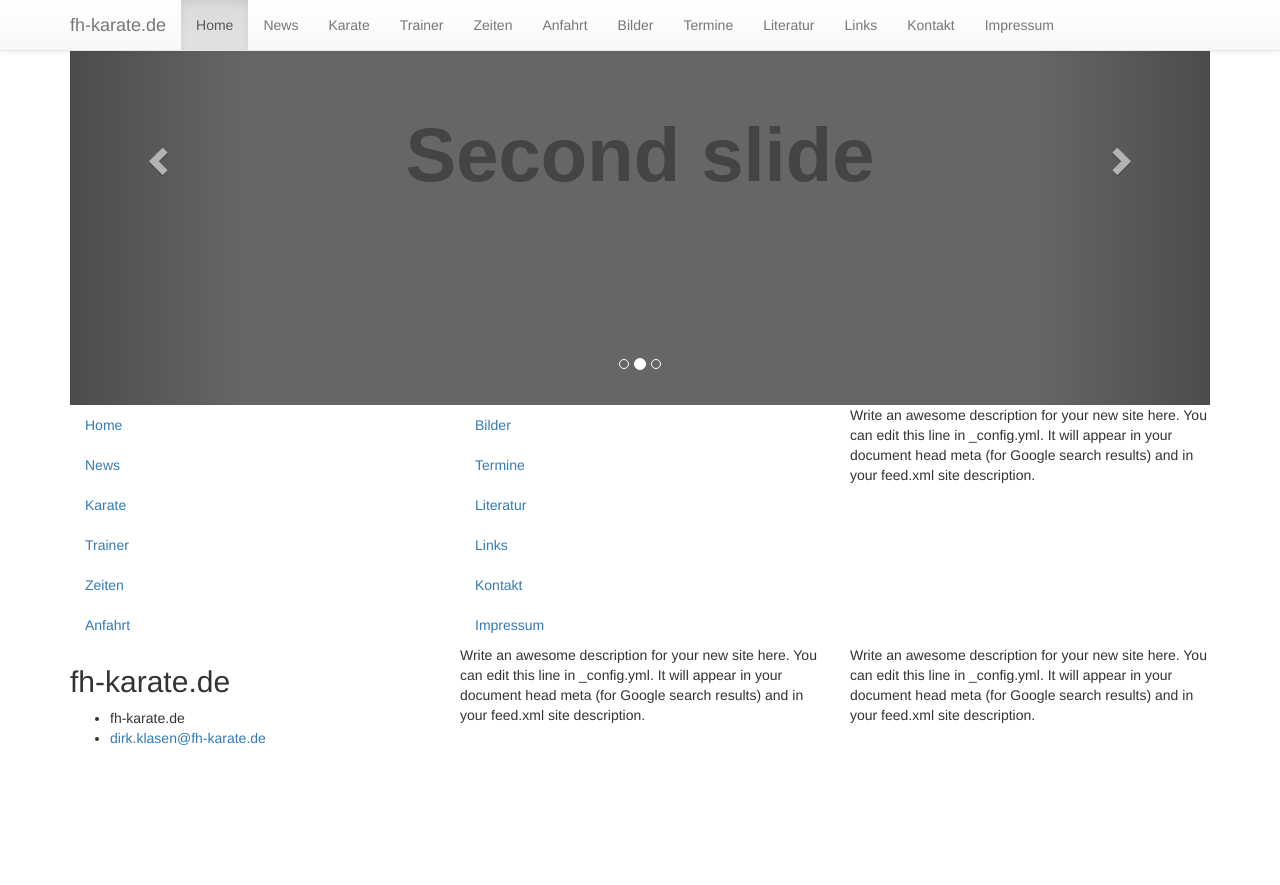
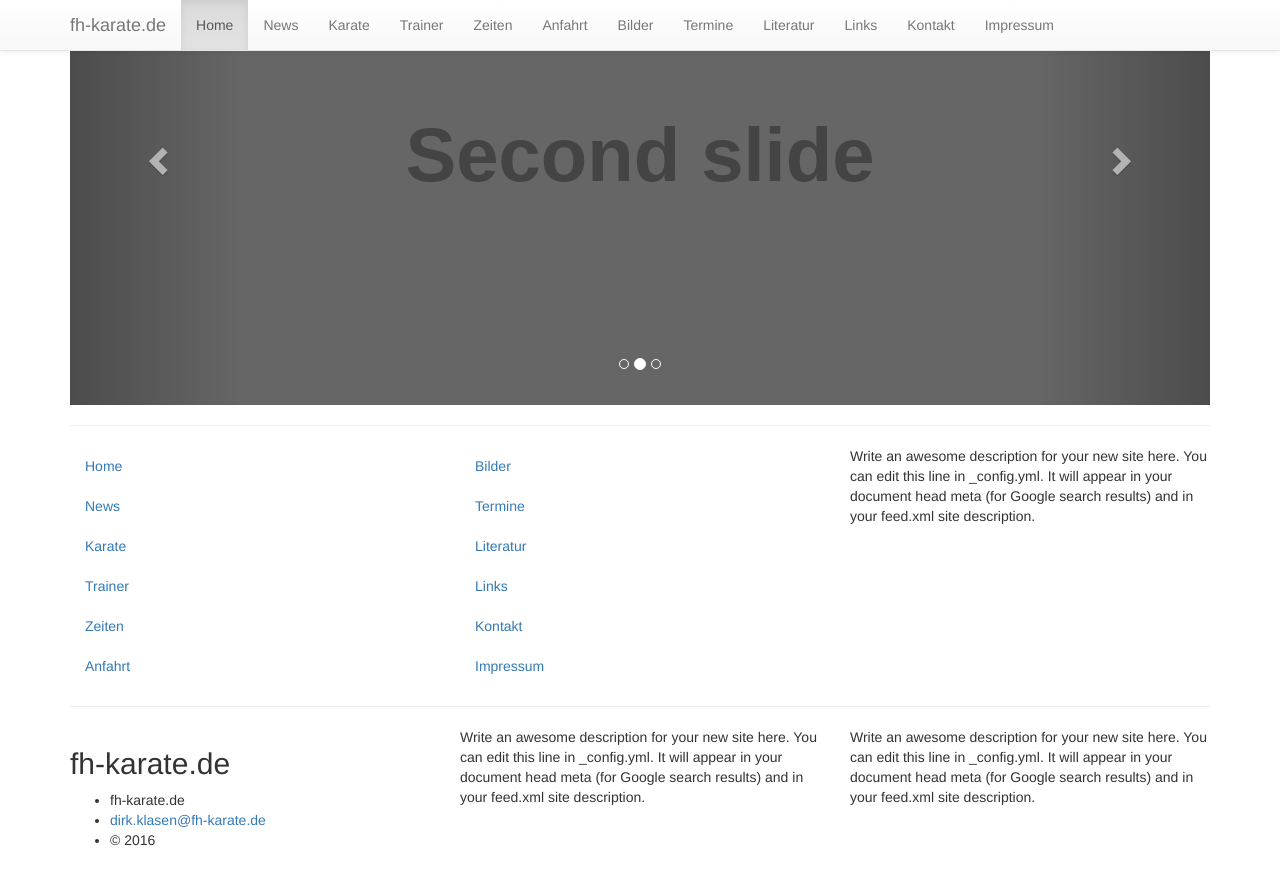
Before and after one commit to halo2404/fhkarate5, a Jekyll site: the page built from index.html, in a window 1280 px wide and 900 px high, scrolled down 4655 px. Shown: the top 885 px of the window. Built offline with Jekyll 4.4.1, drawn with Linux system fonts in a browser that asks for light colours; nearby versions of some CDN libraries; before the commit the page ends 5453 px from its top, so only the background shows below that.

Commit message:
insert year to the files

```diff
--- a/_includes/bigfooter.html
+++ b/_includes/bigfooter.html
@@ -1,4 +1,5 @@
 <div class="container bigfooter">
+  <hr>
   <div class="row">
     <div class="col-md-4">
       <ul class="nav">
--- a/_includes/footer.html
+++ b/_includes/footer.html
@@ -1,5 +1,6 @@
 <div class="container">
   <div class="row">
+
     <div class="col-md-4">
       <h2 class="footer-heading">{{ site.title }}</h2>
       <ul class="contact-list">
@@ -15,6 +16,6 @@
     <div class="col-md-4">
       <p>{{ site.description }}</p>
     </div>
+
   </div>
-
 </div>
--- a/_includes/smallfooter.html
+++ b/_includes/smallfooter.html
@@ -1,10 +1,13 @@
+
 <div class="container smallfooter">
+  <hr>
   <div class="row">
     <div class="col-md-4">
       <h2>{{ site.title }}</h2>
       <ul>
           <li>{{ site.title }}</li>
           <li><a href="mailto:{{ site.email }}">{{ site.email }}</a></li>
+          <li>&copy; {{ site.time | date: "%Y" }}</li>
       </ul>
     </div>
 
```
Also changed, not shown: _layouts/default.html (line endings or trailing spaces), 4 other files.
